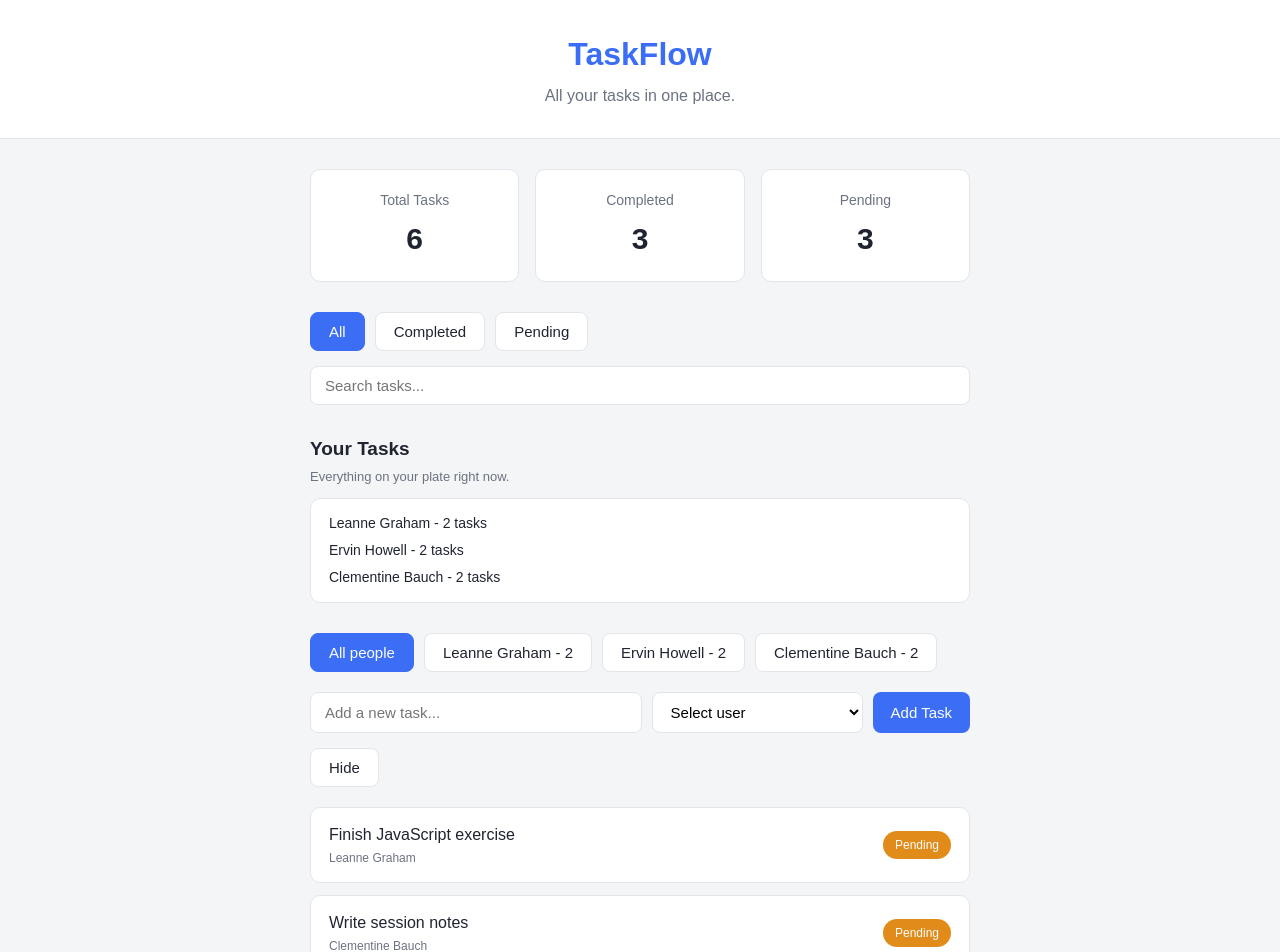
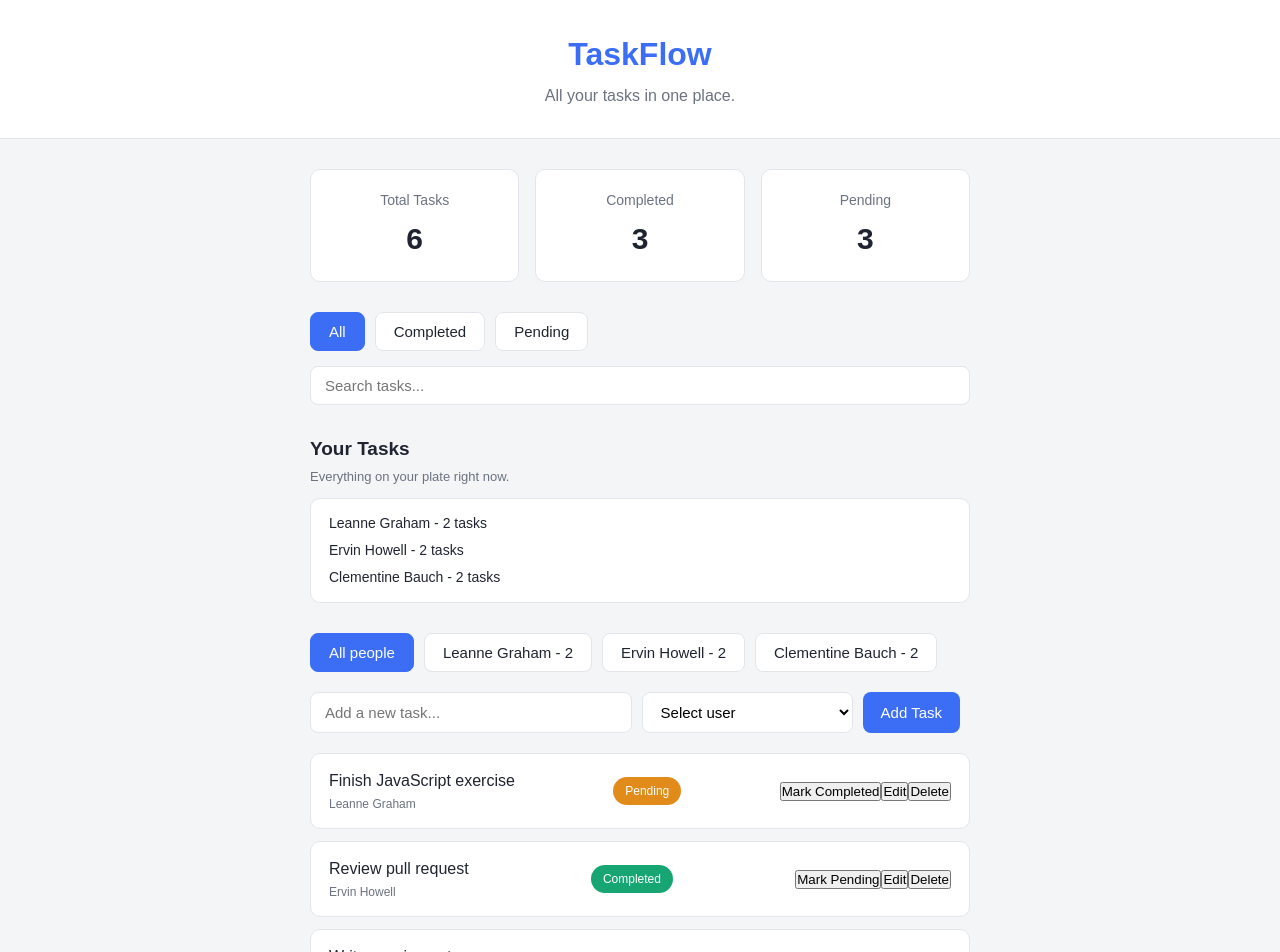
Before and after one commit to b4f-cohort8-salamiyah/b4f-cohort8-salamiyah-react-2026, a React (Vite) app: page / in a window 1280 px wide. Shown: the top 952 px of the page. Built offline with nearby package versions, Linux system fonts and the light colour scheme.

Commit message:
get old code

```diff
--- a/src/App.tsx
+++ b/src/App.tsx
@@ -13,7 +13,6 @@ interface Task {
   title: string;
   completed: boolean;
 }
-
 
 interface User {
   id: number;
@@ -80,9 +79,7 @@ function getOwnerName(userId: number): string {
 function App() {
   const [currentFilter, setCurrentFilter] = useState<FilterStatus>("all");
   const [searchText, setSearchText] = useState("");
-  const [showTasks,setShowtasks] = useState(true);
   const [selectedUserId, setSelectedUserId] = useState(0);
-
   const [tasks, setTasks] = useState(initialTasks);
 
   function handleShowAll() {
@@ -99,10 +96,6 @@ function App() {
 
   function handleSearchChange(event: ChangeEvent<HTMLInputElement>) {
     setSearchText(event.target.value);
-  }
-
-  function handleShowTasks() {
-    setShowtasks(!showTasks);
   }
 
   function handleSelectedPerson(userId: number): void {
@@ -166,6 +159,35 @@ function App() {
     const newTasks = [...tasks, newTask];
 
     setTasks(newTasks);
+  }
+
+  function handleToggle(id: number): void {
+    const updatedTasks = tasks.map((task) => {
+      if (task.id === id) {
+        return { ...task, completed: !task.completed };
+      }
+
+      return task;
+    });
+
+    setTasks(updatedTasks);
+  }
+
+  function handleDeleted(id: number): void {
+    const updatedTasks = tasks.filter((task) => task.id !== id);
+    setTasks(updatedTasks);
+  }
+
+  function handleSaveEdit(id: number, newTitle: string): void {
+    const updatedTasks = tasks.map((task) => {
+      if (task.id === id) {
+        return { ...task, title: newTitle };
+      }
+
+      return task;
+    });
+
+    setTasks(updatedTasks);
   }
 
   return (
@@ -242,6 +264,7 @@ function App() {
           >
             All people
           </button>
+
           {peopleWithCount.map((entry) => (
             <button
               key={entry.user.id}
@@ -252,33 +275,8 @@ function App() {
             </button>
           ))}
         </section>
+
         <AddTask selectedUserId={0} users={users} addNewTask={addNewTask} />
-
-
-        <button onClick={handleShowTasks} className="toggle-tasks-button">{showTasks ? "Hide":"Show"}</button>
-        {!showTasks? null :
-        <ul className="task-list">
-          <TaskItem
-            title="Finish JavaScript exercise"
-            ownerName="Leanne Graham"
-            statusText="Pending"
-            statusClass="pending"
-          />
-
-
-
-
-          <TaskItem
-            title="Write session notes"
-            ownerName="Clementine Bauch"
-            statusText="Pending"
-            statusClass="pending"
-          />
-        </ul>}
-
-
-
-
 
         {visibleTasks.length === 0 ? (
           <p className="empty-state">No tasks to show.</p>
@@ -291,10 +289,14 @@ function App() {
               return (
                 <TaskItem
                   key={task.id}
+                  id={task.id}
                   title={task.title}
                   ownerName={getOwnerName(task.userId)}
                   statusText={statusText}
                   statusClass={statusClass}
+                  onToggle={handleToggle}
+                  onDelete={handleDeleted}
+                  onSaveEdit={handleSaveEdit}
                 />
               );
             })}
--- a/src/components/AddTask.tsx
+++ b/src/components/AddTask.tsx
@@ -14,6 +14,7 @@ interface AddTaskProps {
 function AddTask(props: AddTaskProps) {
   const [draftTitle, setDraftTitle] = useState("");
   const [draftUserId, setDraftUserId] = useState(0);
+  const [errorMessage, setErrorMessage] = useState("");
 
   function handleTitleChange(event: ChangeEvent<HTMLInputElement>) {
     setDraftTitle(event.target.value);
@@ -24,11 +25,26 @@ function AddTask(props: AddTaskProps) {
   }
 
   function handleSubmit(event: FormEvent) {
+
     event.preventDefault();
+    if(!draftTitle){
+      setErrorMessage("please Add a Title to the task")
+      return;
+    }
+    if(!draftUserId){
+      setErrorMessage("please Add a User to the task")
+      return;
+    }
+    if(draftTitle.length > 20){
+      setErrorMessage("please don't pass the maximum character size of (20)")
+      return;
+    }
+
     props.addNewTask(draftTitle, draftUserId);
 
     setDraftTitle("");
     setDraftUserId(props.selectedUserId);
+    setErrorMessage("");
   }
 
   return (
@@ -57,6 +73,8 @@ function AddTask(props: AddTaskProps) {
       <button type="submit" className="add-task-button">
         Add Task
       </button>
+
+      {errorMessage?<span className="form-error">{errorMessage}</span>:<span className="form-error"></span>}
     </form>
   );
 }
--- a/src/components/TaskItem.tsx
+++ b/src/components/TaskItem.tsx
@@ -1,18 +1,108 @@
+import { ChangeEvent, useState } from "react";
+
 interface TaskItemProps {
+  id: number;
   title: string;
   ownerName: string;
   statusText: string;
   statusClass: string;
+  onToggle: (id: number) => void;
+  onDelete: (id: number) => void;
+  onSaveEdit: (id: number, title: string) => void;
 }
 
 function TaskItem(props: TaskItemProps) {
+  const [isEditing, setIsEditing] = useState(false);
+  const [editTitle, setEditTitle] = useState(props.title);
+  const [placeHolder, setPlaceHolder] = useState("");
+  const [errorMessage, setErrorMessage] = useState("");
+
+  function handleEditClick() {
+    setIsEditing(true);
+  }
+
+  function handleEditChange(event: ChangeEvent<HTMLInputElement>) {
+    setErrorMessage("");
+    setPlaceHolder("");
+    setEditTitle(event.target.value);
+  }
+
+  function handleSaveClick() {
+    const newTitle = editTitle.trim();
+    if (!newTitle) {
+      setPlaceHolder("Too Empty");
+      setErrorMessage("Error : please don't set an empty value to the task title");
+      return;
+    }
+    if(newTitle.length > 20){
+      setPlaceHolder("Too Long");
+      setErrorMessage("Error : please don't make task more than 20 characters");
+      return;
+    }
+    setEditTitle(editTitle.trim());
+    props.onSaveEdit(props.id, newTitle);
+    setIsEditing(false);
+  }
+
+  function handleCancelClick() {
+    setIsEditing(false);
+  }
+
+  if (isEditing) {
+    return (
+      <li className="task-item">
+        <input
+          type="text"
+          className="edit-title-input"
+          value={editTitle}
+          onChange={handleEditChange}
+          placeholder={placeHolder}
+        />
+        <span className="task-actions">
+          <button
+            className="task-action-button save-button"
+            onClick={handleSaveClick}
+          >
+            Save
+          </button>
+          <button className="task-action-button" onClick={handleCancelClick}>
+            Cancel
+          </button>
+        </span>
+        {errorMessage?<span className="form-error">{errorMessage}</span>:<span className="form-error"></span>}
+      </li>
+
+    );
+  }
+
   return (
     <li className="task-item">
       <span className="task-text">
         <span className="task-title">{props.title}</span>
         <span className="task-user">{props.ownerName}</span>
       </span>
-      <span className={`task-status ${props.statusClass}`}>{props.statusText}</span>
+      <span className={`task-status ${props.statusClass}`}>
+        {props.statusText}
+      </span>
+      <span className="task-actions">
+        <button
+          className="task-action-button"
+          onClick={() => props.onToggle(props.id)}
+        >
+          {props.statusClass === "completed"
+            ? "Mark Pending"
+            : "Mark Completed"}
+        </button>
+        <button className="task-action-button" onClick={handleEditClick}>
+          Edit
+        </button>
+        <button
+          className="task-action-button delete-button"
+          onClick={() => props.onDelete(props.id)}
+        >
+          Delete
+        </button>
+      </span>
     </li>
   );
 }
```
